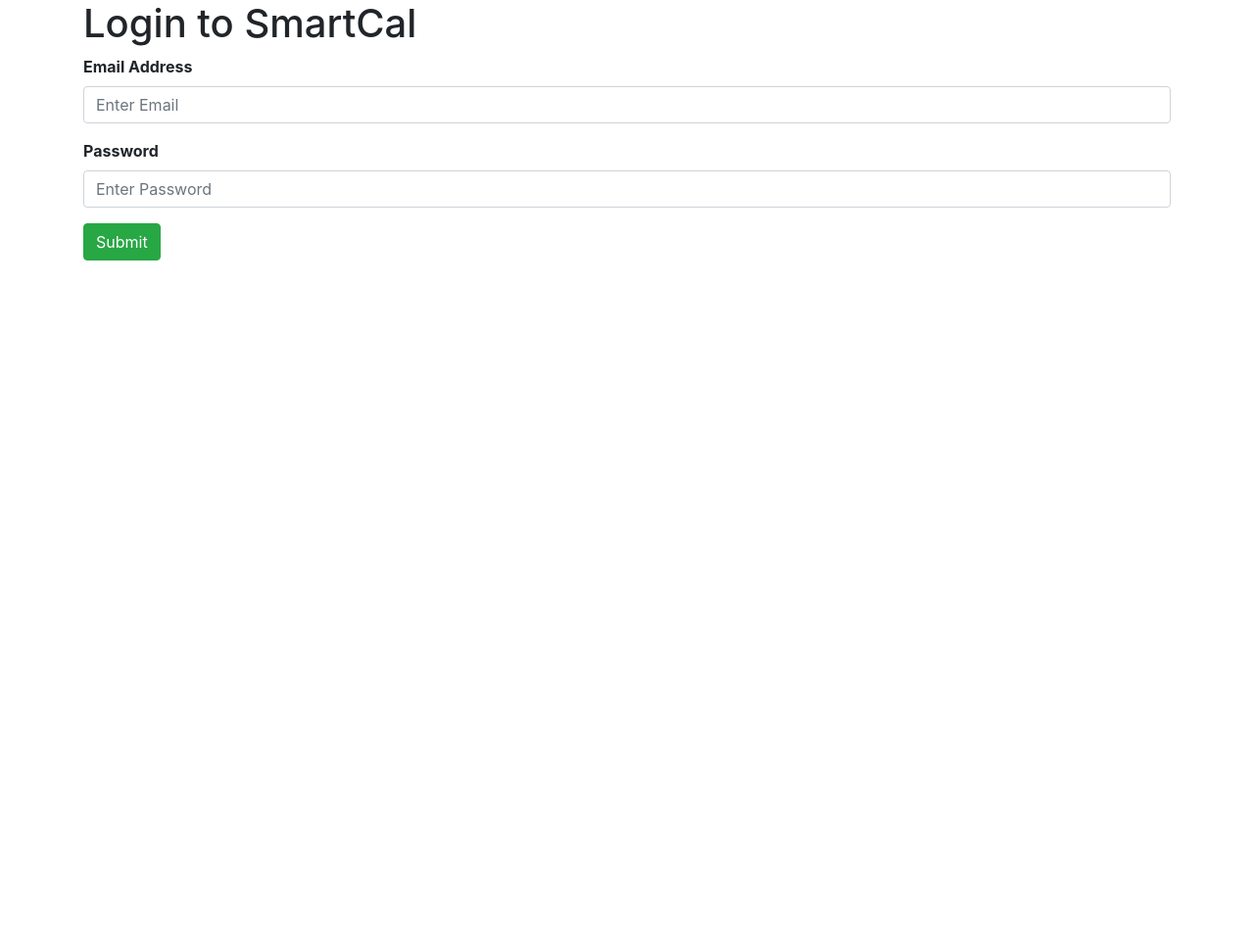
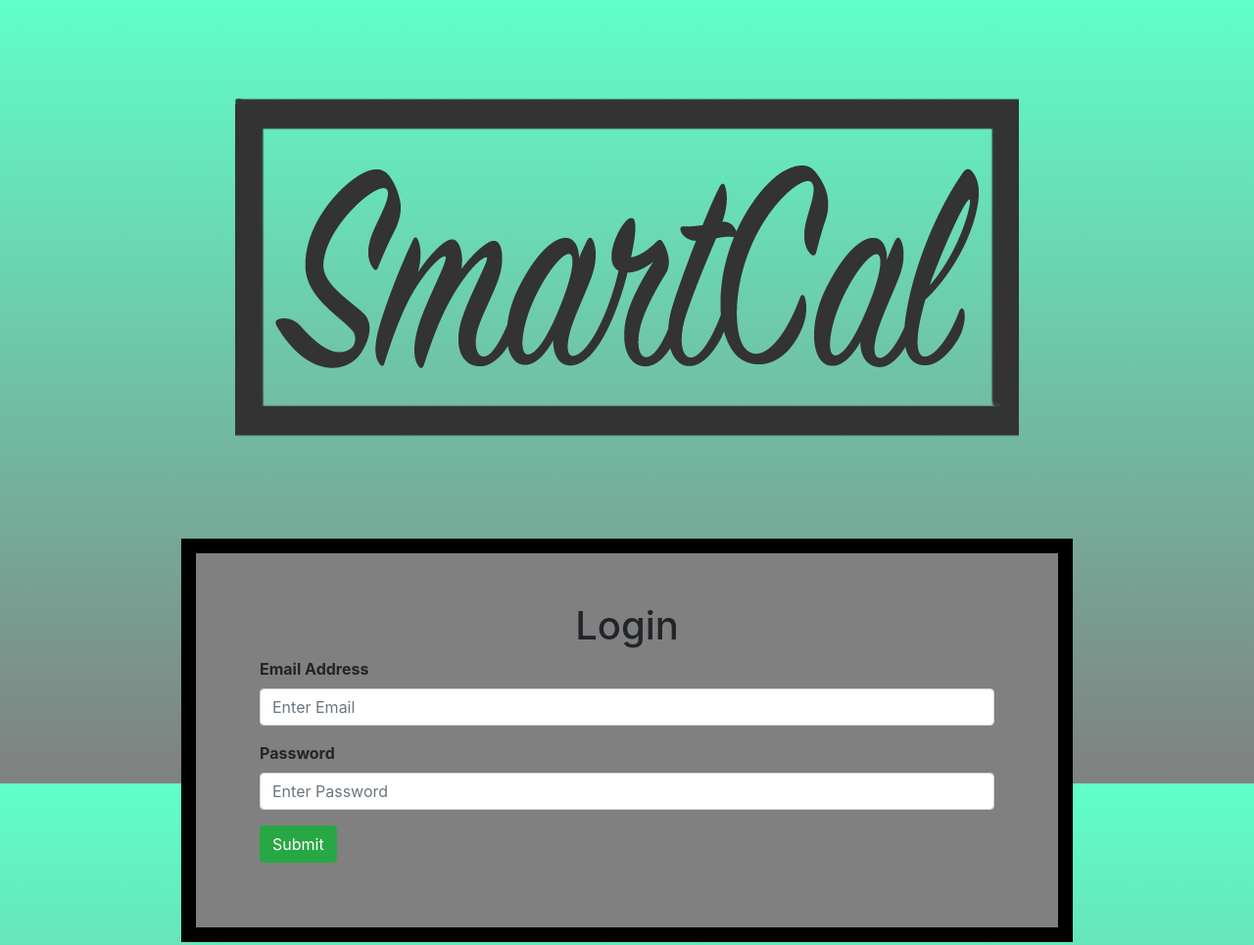
Before and after one commit to team-105-3/Project, a plain HTML site: page frontend/html/login.html in a window 1280 px wide. Shown: the top 965 px of the page at 98% size. Before the commit the page ends 800 px from the top, so only its background shows below. Drawn offline with nearby package versions, Linux system fonts and the light colour scheme.

Commit message:
Add files via upload

```diff
--- a/frontend/html/login.html
+++ b/frontend/html/login.html
@@ -21,12 +21,19 @@
 
         <meta name="viewport" content="width=device-width, initial-scale=1">
 
+        <link rel="stylesheet" href="../css/login.css">
         <title>Login</title>
     </head>
     <body>
-        <div class="container">
+
+        <div class ="container">
+            <div class="d-flex justify-content-center">
+                <img class="centering" src="../img/logo.png" alt="logo">
+            </div>
+            <div class="row">
+                <div class="col-lg-12 col-md-12 col-sm-12 col-xs-12">
                     <h1>
-                Login to SmartCal
+                        <center> Login </center>
                     </h1>
 
                     <div class="modal" tabindex="-1" role="dialog" id="loading">
@@ -80,7 +87,8 @@
                         <button type="submit" class="btn btn-success" onclick="login()">Submit</button>
                     </div>
                 </div>
-
+            </div>
+        </div>
         <script>
             window.onload = function() {
                 var urlParams = new URLSearchParams(window.location.search);
```
Lines whose indentation alone changed are shown as unchanged.
